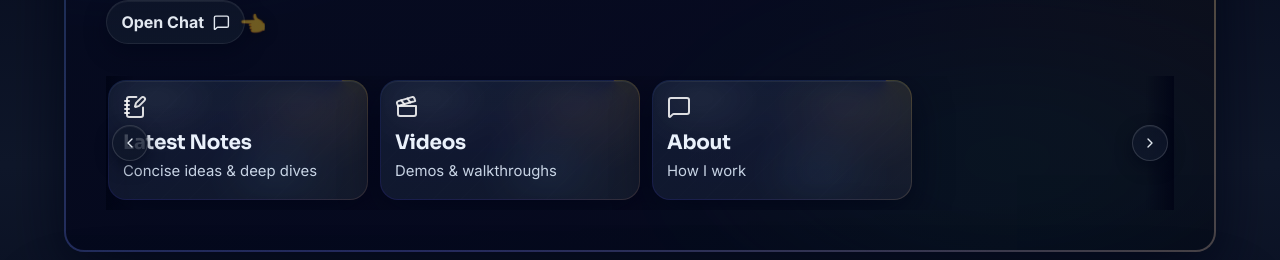
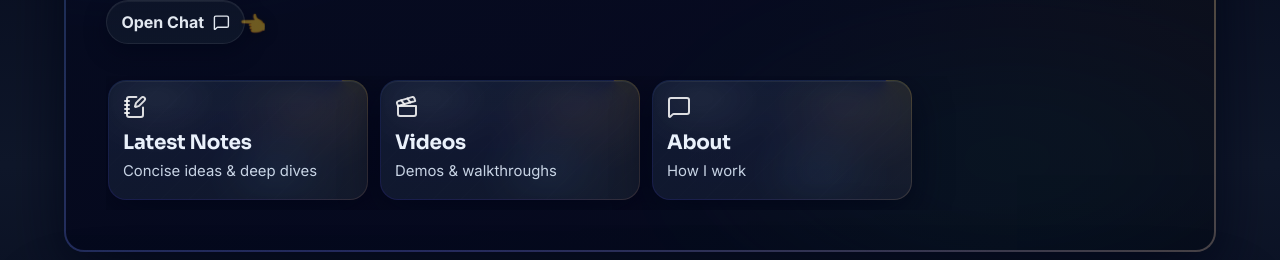
Before and after one commit to boluadeoye/world-class-blog-frontend, a Next.js app: page / in a window 1280 px wide. Shown: the part 334-594 px from the top of the page. Built offline with nearby package versions, Linux system fonts and the light colour scheme; no server answers.

Commit message:
hero: remove auto-scroll and side navs; simple manual horizontal rail; keep luxurious water-drop tiles

```diff
--- a/src/app/globals.css
+++ b/src/app/globals.css
@@ -2765,3 +2765,23 @@ header a[href="/projects"], nav a[href="/projects"]{ display:none !important; }
 
 /* Rail tile sizing */
 .lux-tile{ min-width: clamp(200px, 58vw, 260px); min-height: 120px; }
+
+/* Remove any side navs (if present from earlier) */
+.rail-nav, .btn-rail{ display:none !important; }
+
+/* Simple manual horizontal rail (final) */
+.lux-rail{ position:relative; margin-top:8px; }
+.lux-rail-track{
+  position: relative; z-index: 1;
+  display:flex; gap:12px;
+  overflow-x:auto; overflow-y:hidden;
+  padding: 4px 2px 10px 2px;
+  scroll-snap-type: x proximity;
+  scroll-padding-left: 12px;
+  -webkit-overflow-scrolling: touch;
+  touch-action: pan-x;
+}
+.rail-snap{ scroll-snap-align: start }
+
+/* Tiles sized for rail; water‑drop + beam effects already defined */
+.lux-tile{ min-width: clamp(200px, 58vw, 260px); min-height: 120px; }
--- a/src/components/home/HeroDeck.jsx
+++ b/src/components/home/HeroDeck.jsx
@@ -1,102 +1,12 @@
 // src/components/home/HeroDeck.jsx
 "use client";
 
-import { useEffect, useRef } from "react";
-import { Code2, NotebookPen, Clapperboard, MessageSquare, ChevronLeft, ChevronRight } from "lucide-react";
+import { Code2, NotebookPen, Clapperboard, MessageSquare } from "lucide-react";
 import { Playfair_Display } from "next/font/google";
 import HeroCrest from "./HeroCrest";
 import TypeShow from "../motion/TypeShow";
 
 const playfair = Playfair_Display({ subsets: ["latin"], weight: ["700","800","900"] });
-
-function AutoRail({ children }) {
-  const trackRef = useRef(null);
-  const rafRef = useRef(0);
-  const pausedRef = useRef(false);
-
-  useEffect(() => {
-    const el = trackRef.current;
-    if (!el) return;
-
-    const run = () => {
-      cancelAnimationFrame(rafRef.current);
-      const prefersReduced =
-        typeof window !== "undefined" &&
-        window.matchMedia &&
-        window.matchMedia("(prefers-reduced-motion: reduce)").matches;
-      if (prefersReduced) return;
-
-      const stepPx = 0.8; // ~48px/s @ 60fps
-      const tick = () => {
-        const max = el.scrollWidth - el.clientWidth;
-        if (!pausedRef.current && max > 2) {
-          el.scrollLeft += stepPx;
-          if (el.scrollLeft >= max - 1) {
-            el.scrollLeft = 0; // simple wrap
-          }
-        }
-        rafRef.current = requestAnimationFrame(tick);
-      };
-      rafRef.current = requestAnimationFrame(tick);
-    };
-
-    // start after a frame to ensure layout is ready
-    const id = requestAnimationFrame(run);
-
-    const onResize = () => run();
-    window.addEventListener("resize", onResize);
-    const onVis = () => { pausedRef.current = document.hidden || pausedRef.current; };
-    document.addEventListener("visibilitychange", onVis);
-
-    return () => {
-      cancelAnimationFrame(id);
-      cancelAnimationFrame(rafRef.current);
-      window.removeEventListener("resize", onResize);
-      document.removeEventListener("visibilitychange", onVis);
-    };
-  }, []);
-
-  const byTile = (dir = 1) => {
-    const el = trackRef.current;
-    if (!el) return;
-    const tile = el.querySelector(".lux-tile");
-    const gap = 12;
-    const dist = (tile ? tile.getBoundingClientRect().width : 240) + gap;
-    el.scrollBy({ left: dir * dist, behavior: "smooth" });
-  };
-
-  const pause = (v) => { pausedRef.current = v; };
-
-  return (
-    <div className="lux-rail">
-      <button className="rail-nav rail-left" aria-label="Scroll left" onClick={() => byTile(-1)}>
-        <span className="btn-rail"><ChevronLeft size={16} /></span>
-      </button>
-
-      <div
-        ref={trackRef}
-        className="lux-rail-track no-scrollbar"
-        onMouseEnter={() => pause(true)}
-        onMouseLeave={() => pause(false)}
-        onTouchStart={() => pause(true)}
-        onTouchEnd={() => pause(false)}
-        onFocus={() => pause(true)}
-        onBlur={() => pause(false)}
-        tabIndex={0}
-        aria-label="Quick sections"
-      >
-        {children}
-      </div>
-
-      <button className="rail-nav rail-right" aria-label="Scroll right" onClick={() => byTile(1)}>
-        <span className="btn-rail"><ChevronRight size={16} /></span>
-      </button>
-
-      <div className="lux-rail-fade-left" aria-hidden="true" />
-      <div className="lux-rail-fade-right" aria-hidden="true" />
-    </div>
-  );
-}
 
 export default function HeroDeck() {
   const name = "Boluwatife";
@@ -113,6 +23,7 @@ export default function HeroDeck() {
   return (
     <section className="px-4 sm:px-6 lg:px-8 pt-6">
       <div className="relative mx-auto max-w-6xl studio-min-card px-6 sm:px-10 py-8 sm:py-10">
+        {/* ambient + crest */}
         <div className="studio-min-aurora a" aria-hidden />
         <div className="studio-min-aurora b" aria-hidden />
         <div className="hero-crest-layer" aria-hidden><HeroCrest /></div>
@@ -148,9 +59,10 @@ export default function HeroDeck() {
             </div>
           </div>
 
-          {/* Auto-scrolling horizontal rail (Projects removed) */}
+          {/* Simple horizontal rail — manual scroll only (Projects removed) */}
           <div className="col-span-12">
-            <AutoRail>
+            <div className="lux-rail">
+              <div className="lux-rail-track no-scrollbar" tabIndex={0} aria-label="Quick sections">
                 <a href="/articles" className="lux-tile rail-snap">
                   <div className="lux-tile-overlay" />
                   <NotebookPen className="text-white/90" />
@@ -169,7 +81,8 @@ export default function HeroDeck() {
                   <div className="lux-tile-title">About</div>
                   <div className="lux-tile-sub">How I work</div>
                 </a>
-            </AutoRail>
+              </div>
+            </div>
           </div>
         </div>
       </div>
```
Lines whose indentation alone changed are shown as unchanged.
